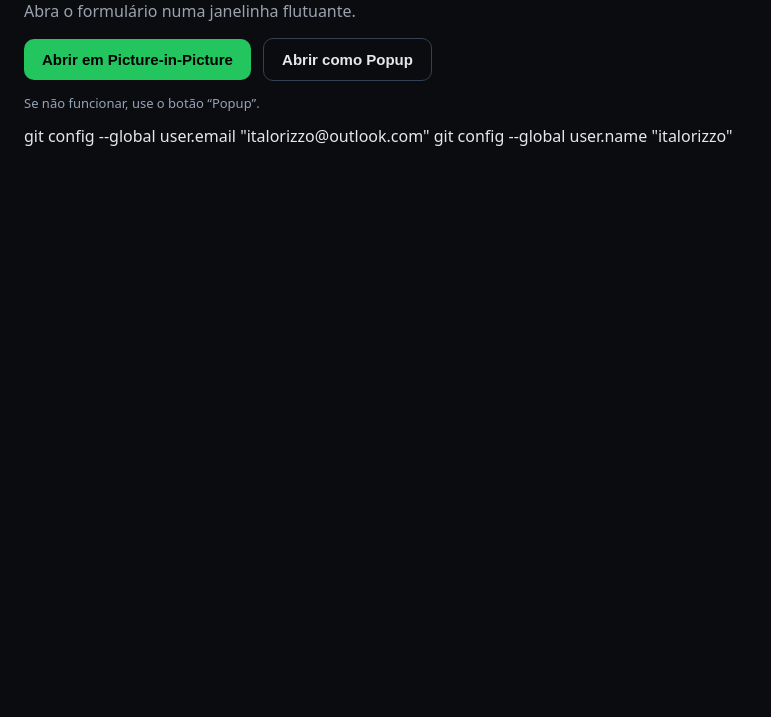
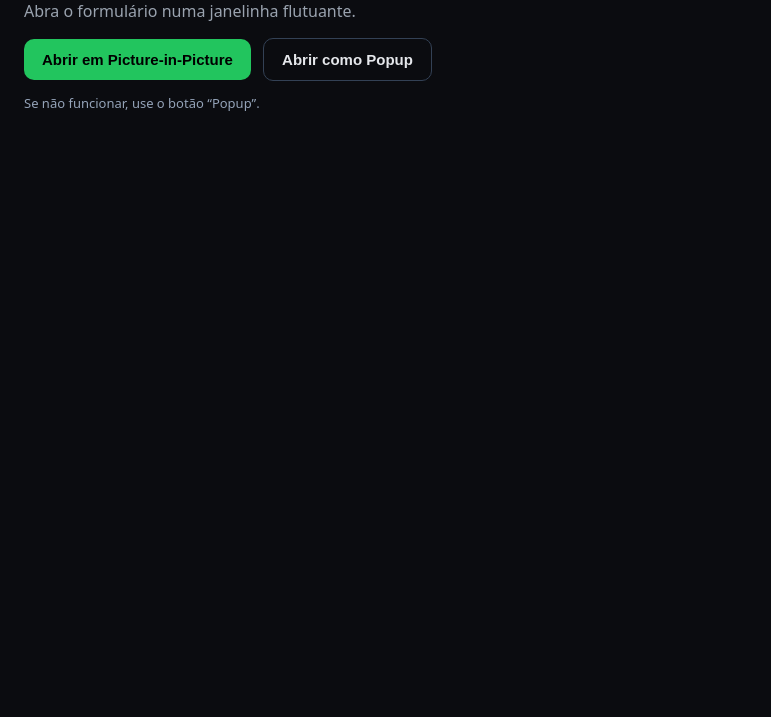
Before and after one commit to italorizzo/form_preenchimento, a plain HTML site: page index.html in a window 1280 px wide. Shown: the part 83-800 px from the top of the page, without its empty margins (0-771 px from the left). Drawn offline with Linux system fonts and the light colour scheme.

Commit message:
Update index.html

```diff
--- a/index.html
+++ b/index.html
@@ -49,6 +49,3 @@
   </script>
 </body>
 </html>
-
-git config --global user.email "italorizzo@outlook.com"
-git config --global user.name "italorizzo"
```
